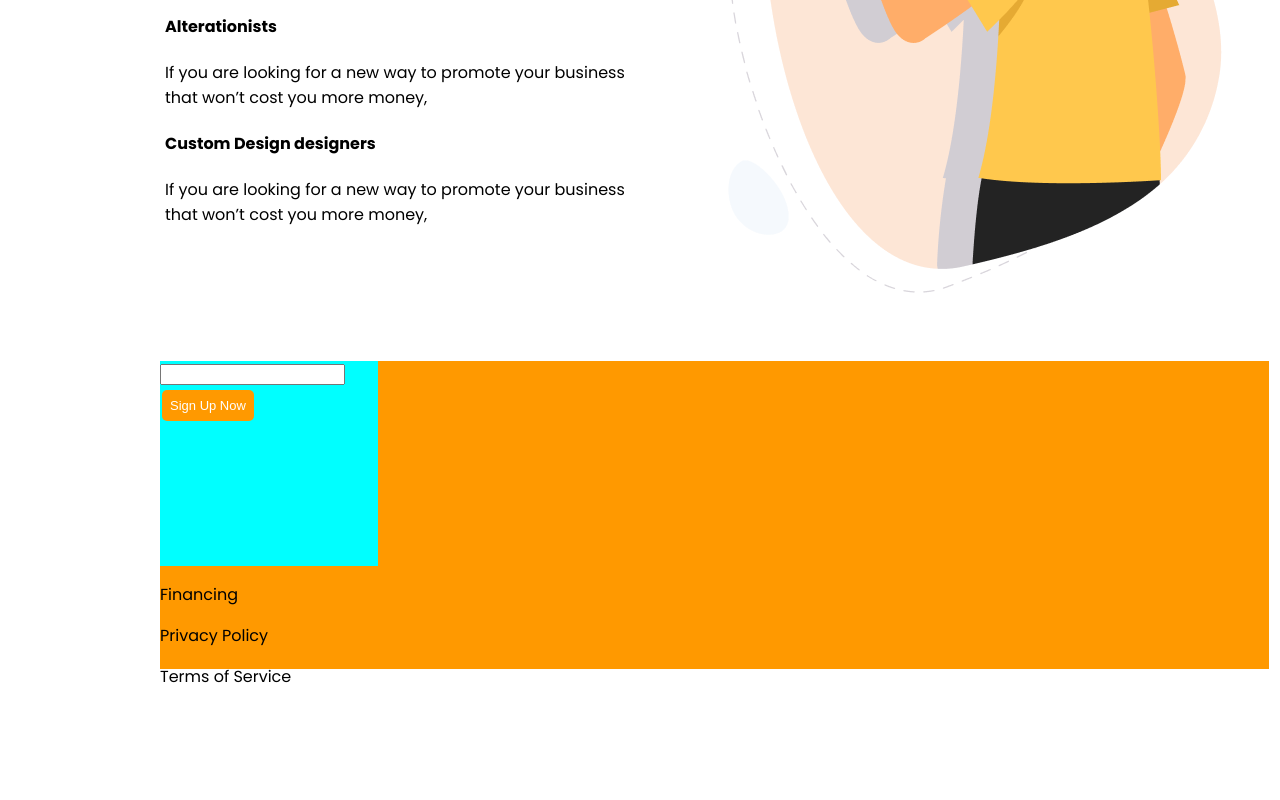
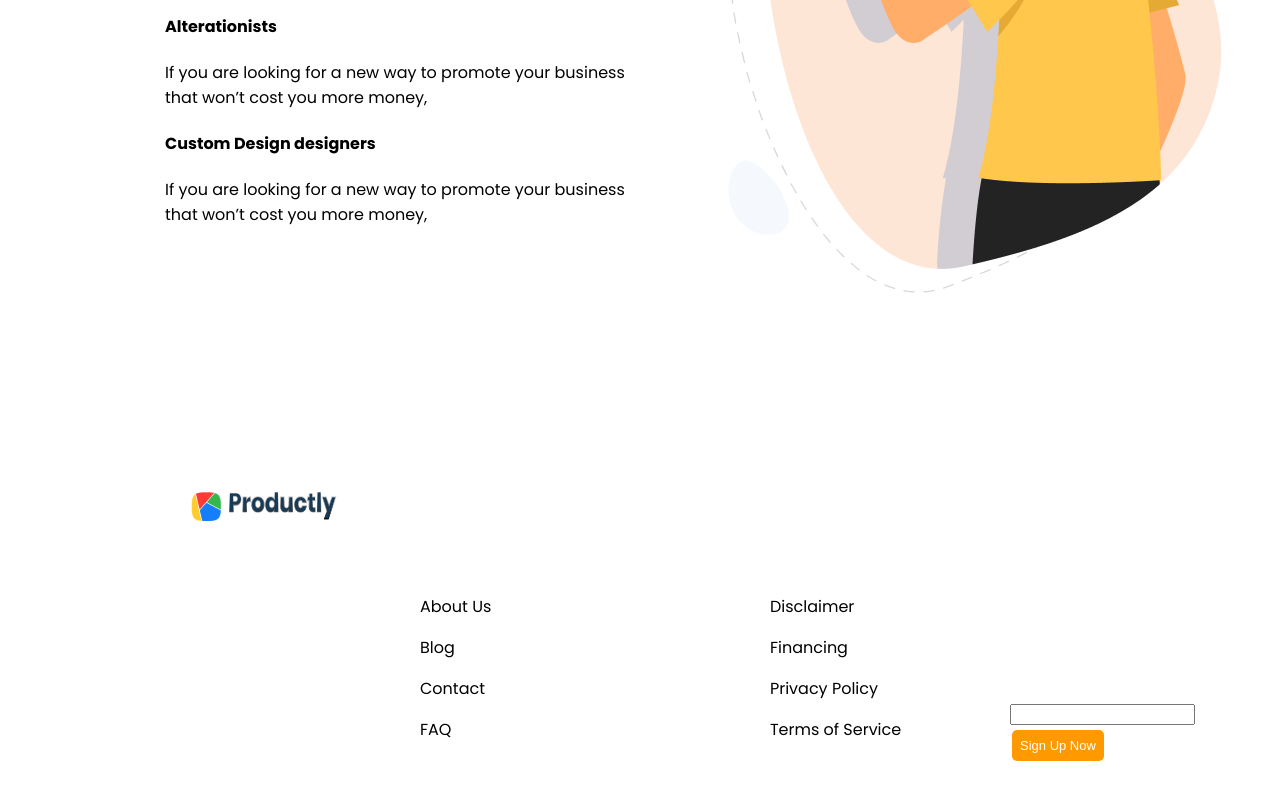
Before and after one commit to JessikaGyllstrom/Productly, a plain HTML site: page index.html in a window 1280 px wide. Shown: the part 2941-3741 px from the top of the page. Drawn offline with Linux system fonts and the light colour scheme.

Commit message:
footer section added

```diff
--- a/index.html
+++ b/index.html
@@ -173,7 +173,7 @@
     <div class="footercontainer">
 
         <div class="footerboxfirst">
-            <img class="footerlogo"><span><img class="footerbrand"></span>
+            <img src="images/logo.png"><span><img src="/images/productlybrand.jpg" class="footerbrand"></span>
         </div>
 
         <div class="footerboxmiddleleft">
--- a/stylesheet/mystyle.css
+++ b/stylesheet/mystyle.css
@@ -266,30 +266,42 @@ section {
     width: 1109px;
     height: 308px;
     left: 160px;
-    top: 3302px;
-    background-color: #FF9900;
+    top: 3402px;
+    font-weight: 200;
 }
 .footerboxfirst {
     position: absolute;
     width: 218px;
     height: 205px;
-    left: 0px;
-    top: 0px;
-    background-color: aqua;
+    left: 30px;
+    top: 30px;
 }
-.footerboxmiddle {
+.footerbrand {
+    min-width: 110px;
+    min-height: 30px;
+    margin-left: 5px;
+}
+.footerbrand {
+    max-width: 60px;
+}
+.footerboxmiddleleft {
     position: absolute;
     width: 218px;
-    height: 205px;
-    left: 0px;
-    top: 0px;
-    background-color: aqua;
+    height: 190px;
+    left: 260px;
+    top: calc(50% - 140px/2 + 32.5px);
+}
+.footerboxmiddleright {
+    position: absolute;
+    height: 140px;
+    left: 55%;
+    right: -0.76%;
+    top: calc(50% - 140px/2 + 32.5px);
 }
 .footerboxlast {
     position: absolute;
-    width: 218px;
-    height: 205px;
-    left: 0px;
-    top: 0px;
-    background-color: aqua;
+    width: 260px;
+    height: 70px;
+    left: 850px;
+    top: 240px;
 }
```
Also changed, not shown: images/Productly.png (deleted).
